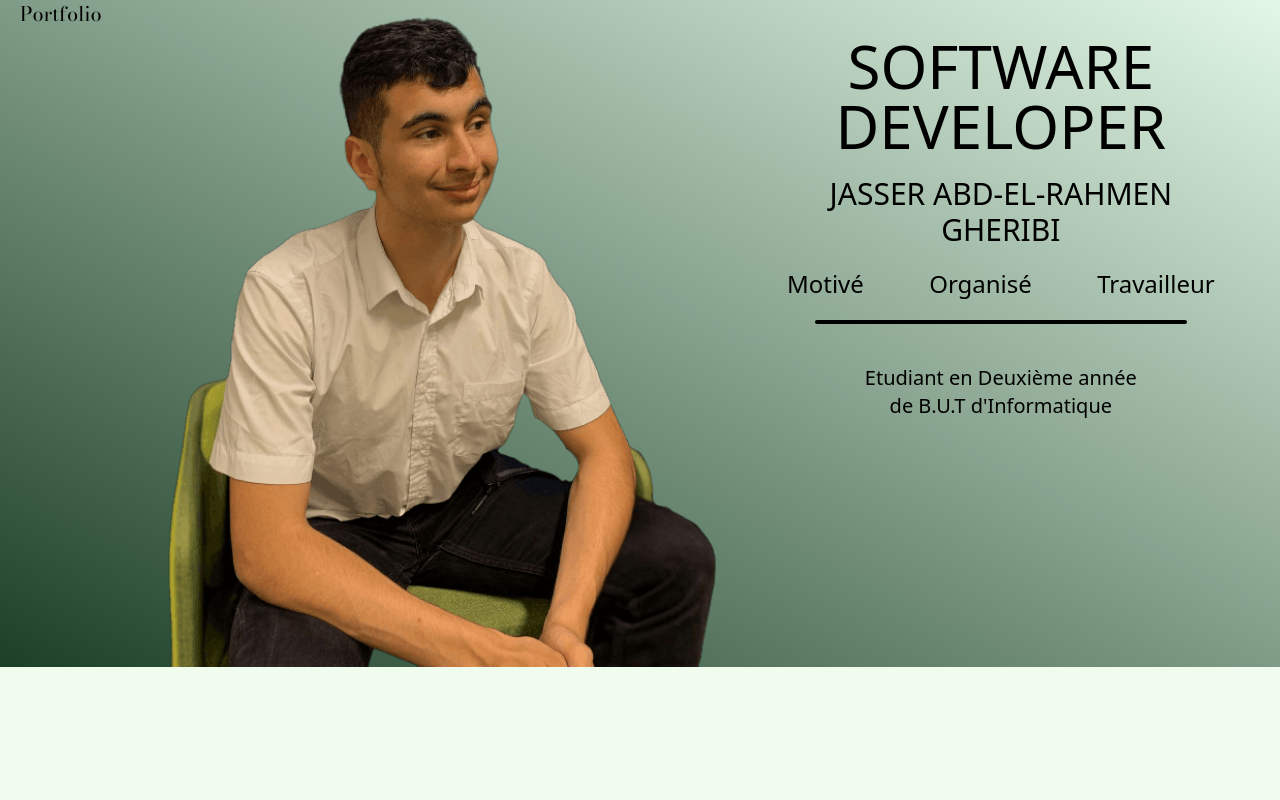
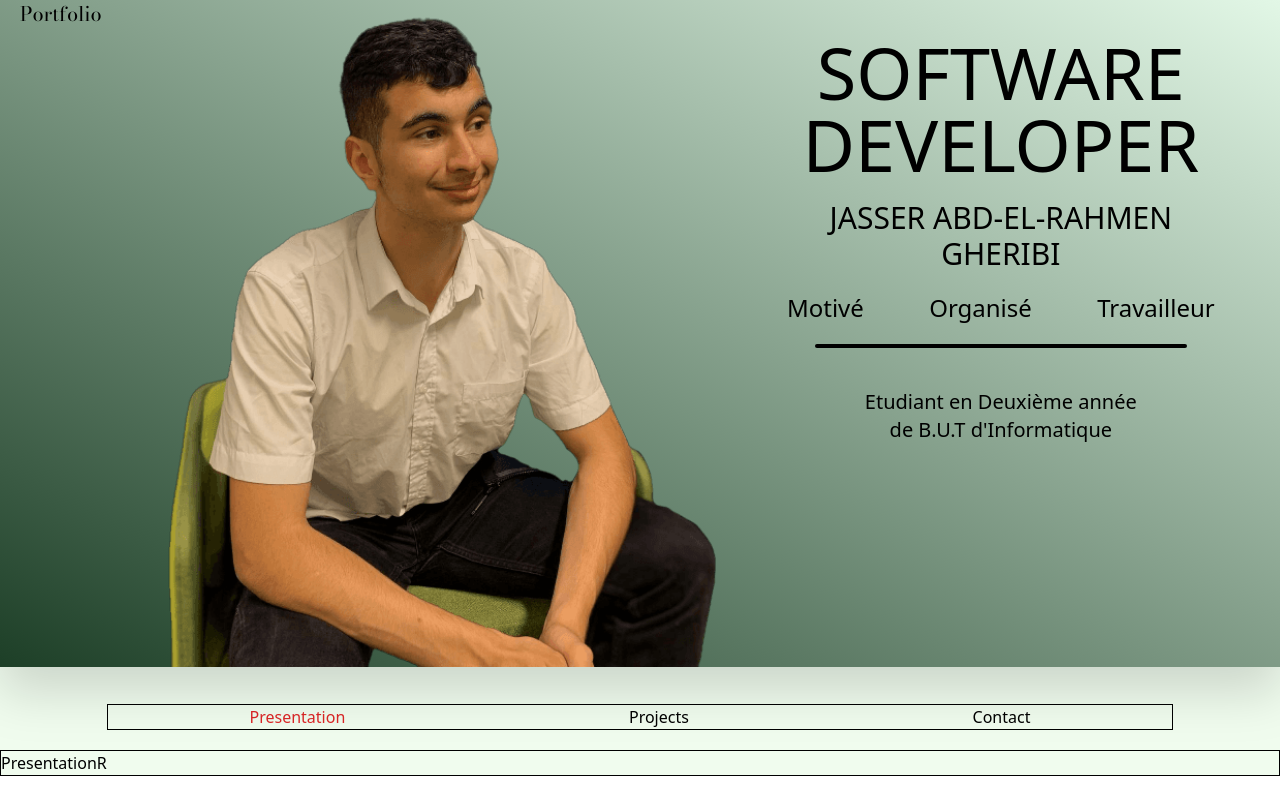
Before and after one commit to TawahinBeirut/portfolio, a React (Create React App) app: page / in a window 1280 px wide. Built offline with nearby package versions, Linux system fonts and the light colour scheme; the HTML template or start-up script is replaced by a standard one.

Commit message:
Creationn du composannt presentation

```diff
--- a/package.json
+++ b/package.json
@@ -6,6 +6,7 @@
     "@testing-library/jest-dom": "^5.17.0",
     "@testing-library/react": "^13.4.0",
     "@testing-library/user-event": "^13.5.0",
+    "framer-motion": "^10.16.4",
     "react": "^18.2.0",
     "react-dom": "^18.2.0",
     "react-scripts": "5.0.1",
--- a/src/App.js
+++ b/src/App.js
@@ -1,10 +1,12 @@
 import React from 'react'
 import Presentation from './Components/Presentation'
+import Rubrics from './Components/Rubrics'
 
 export default function App() {
   return (
     <div className="bg-Background ">
         <Presentation/>
+        <Rubrics/>
     </div>
   )
 }
--- /dev/null
+++ b/src/Components/Button.js
@@ -0,0 +1,12 @@
+import React from 'react'
+
+export default function Button({title,onClick,selected}) {
+
+    // Styliser les bouttons ( Mettre des animations )
+
+    const style = selected ? 'text-red-600' : ''
+
+  return (
+    <button name={title} className={style} onClick={onClick} >{title}</button>
+  )
+}
--- a/src/Components/Presentation.js
+++ b/src/Components/Presentation.js
@@ -1,26 +1,25 @@
 import React from 'react'
 import img from '../Assets/Abdel.png'
 import Themes from "../Themes.json"
+import { delay, motion } from "framer-motion"
 
 export default function Presentation() {
   return (
-    <div className="h-screen">
-        <div className='h-5/6 bg-gradient-to-tr from-Abd-el-Bg1 to-Abd-el-Bg2 flex justify-stretch'>
+    <div className="h-screen overflow-hidden">
+        <div className='h-5/6 bg-gradient-to-tr from-Abd-el-Bg1 to-Abd-el-Bg2 flex justify-stretch drop-shadow-2xl'>
             <h1 className="font-Button text-xl ml-5">Portfolio</h1>
             <img src={img}></img>
             <div className='flex flex-col w-4/6 justify-start mt-9'>
-                <div className="flex justify-center"><h1 className='text-6xl text-center'>{Themes.Profession}</h1></div>
-                <div className='flex justify-center'><h1 className='text-3xl mt-5 font-thin text-center'>{Themes.Prenom1} {Themes.Prenom2}</h1></div>
-                <div className='flex justify-center'><h1 className='text-3xl font-thin'>{Themes.Nom}</h1></div>
+                <div className="flex justify-center"><h1 className='text-7xl text-center'>{Themes.General.Profession}</h1></div>
+                <div className='flex justify-center'><h1 className='text-3xl mt-5 font-thin text-center'>{Themes.General.Prenom1} {Themes.General.Prenom2}</h1></div>
+                <div className='flex justify-center'><h1 className='text-3xl font-thin'>{Themes.General.Nom}</h1></div>
                 <div className='flex text-2xl font-thin justify-evenly mt-5 text-center'>
-                    {Themes.Qualitites.map(el => (
+                    {Themes.General.Qualitites.map(el => (
                         <p>{el}</p>
                     ))}
                 </div>
                 <div className='flex justify-center'><div className='bg-black rounded-xl h-1 w-4/6 mt-5'></div></div>
-                <div className='flex justify-center'><div className='w-3/6 text-center font-thin mt-10 text-xl'>{Themes.ShortPresentation}</div></div>
-
-
+                <div className='flex justify-center'><div className='w-3/6 text-center font-thin mt-10 text-xl'>{Themes.General.ShortPresentation}</div></div>
             </div>
         </div>
     </div>
--- /dev/null
+++ b/src/Components/Rubrics.js
@@ -0,0 +1,34 @@
+import React, { useState } from "react";
+import Button from "./Button";
+import Themes from "../Themes.json";
+import PresentationR from "./Rubrics/PresentationR";
+import Projects from "./Rubrics/Projects";
+import Contact from "./Rubrics/Contact";
+
+export default function Rubrics() {
+  const [Selected, setSelected] = useState(Themes.General.Rubrics[0]);
+  const onClick = (e) => {
+    setSelected(e.target.name);
+  };
+
+  return (
+    <div className="-mt-24">
+      <div className="flex justify-center">
+        <div className="w-5/6 border border-black flex justify-around">
+          {Themes.General.Rubrics.map((el) => (
+            <Button
+              title={el}
+              onClick={onClick}
+              selected={Selected == el ? true : false}
+            />
+          ))}
+        </div>
+      </div>
+      <div className="flex flex-col border border-black mt-5">
+        {Selected == Themes.General.Rubrics[0] ? <PresentationR /> : null}
+        {Selected == Themes.General.Rubrics[1] ? <Projects /> : null}
+        {Selected == Themes.General.Rubrics[2] ? <Contact /> : null}
+      </div>
+    </div>
+  );
+}
--- /dev/null
+++ b/src/Components/Rubrics/Contact.js
@@ -0,0 +1,7 @@
+import React from 'react'
+
+export default function Contact() {
+  return (
+    <div>Contact</div>
+  )
+}
--- /dev/null
+++ b/src/Components/Rubrics/PresentationR.js
@@ -0,0 +1,7 @@
+import React from 'react'
+
+export default function PresentationR() {
+  return (
+    <div>PresentationR</div>
+  )
+}
--- /dev/null
+++ b/src/Components/Rubrics/Projects.js
@@ -0,0 +1,7 @@
+import React from 'react'
+
+export default function Projects() {
+  return (
+    <div>Projects</div>
+  )
+}
--- a/src/Themes.json
+++ b/src/Themes.json
@@ -1,8 +1,15 @@
 {
+    "General":{
     "Profession" : "SOFTWARE DEVELOPER",
     "Prenom1" : "JASSER",
     "Prenom2" : "ABD-EL-RAHMEN",
     "Nom" : "GHERIBI",
     "Qualitites" : ["Motivé","Organisé","Travailleur"],
-    "ShortPresentation" : "Etudiant en Deuxième année de B.U.T d'Informatique"
+    "ShortPresentation" : "Etudiant en Deuxième année de B.U.T d'Informatique",
+    "Rubrics" : ["Presentation","Projects","Contact"]
+    },
+    "Presentation":{
+
+    },
+    "Contact":{}
 }
```
Also changed, not shown: 1 other file (tests, documents, lock files or other folders).
